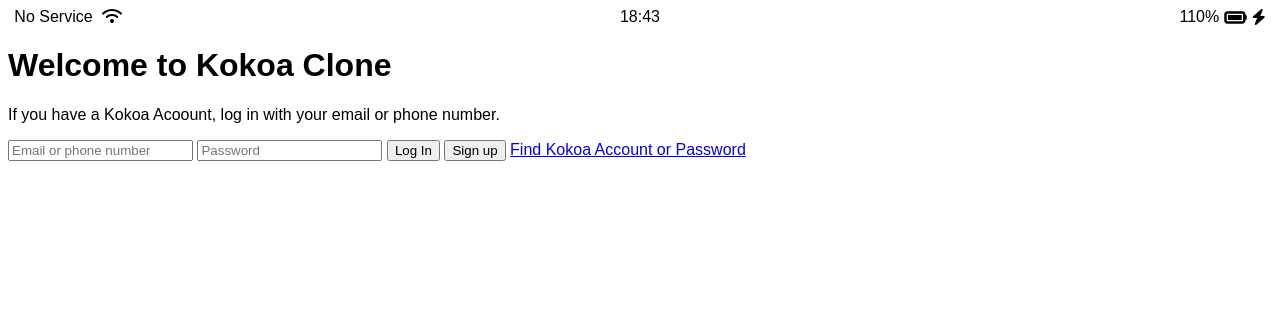
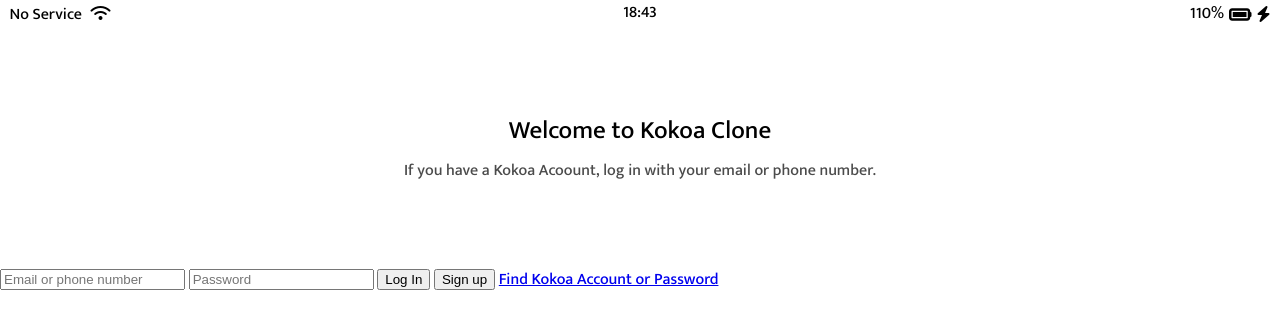
Before and after one commit to Iny96/kokoa-clone, a plain HTML site: page index.html in a window 1280 px wide. Drawn offline with Linux system fonts and the light colour scheme.

Commit message:
Add reset.css & separated status-bar.css

```diff
--- /dev/null
+++ b/css/reset.css
@@ -0,0 +1,48 @@
+/* http://meyerweb.com/eric/tools/css/reset/
+   v2.0 | 20110126
+   License: none (public domain)
+*/
+
+html, body, div, span, applet, object, iframe,
+h1, h2, h3, h4, h5, h6, p, blockquote, pre,
+a, abbr, acronym, address, big, cite, code,
+del, dfn, em, img, ins, kbd, q, s, samp,
+small, strike, strong, sub, sup, tt, var,
+b, u, i, center,
+dl, dt, dd, ol, ul, li,
+fieldset, form, label, legend,
+table, caption, tbody, tfoot, thead, tr, th, td,
+article, aside, canvas, details, embed,
+figure, figcaption, footer, header, hgroup,
+menu, nav, output, ruby, section, summary,
+time, mark, audio, video {
+	margin: 0;
+	padding: 0;
+	border: 0;
+	font-size: 100%;
+	font: inherit;
+	vertical-align: baseline;
+}
+/* HTML5 display-role reset for older browsers */
+article, aside, details, figcaption, figure,
+footer, header, hgroup, menu, nav, section {
+	display: block;
+}
+body {
+	line-height: 1;
+}
+ol, ul {
+	list-style: none;
+}
+blockquote, q {
+	quotes: none;
+}
+blockquote:before, blockquote:after,
+q:before, q:after {
+	content: '';
+	content: none;
+}
+table {
+	border-collapse: collapse;
+	border-spacing: 0;
+}
--- /dev/null
+++ b/css/status-bar.css
@@ -0,0 +1,26 @@
+
+.status-bar {
+    display: flex;
+    justify-content: center;
+    padding: 5px 3px;
+}
+
+.status-bar__column {
+    width: 33%;
+}
+.status-bar__column:nth-child(2) {
+    display: flex;
+    justify-content: center;
+}
+.status-bar__column:last-child {
+    display: flex;
+    justify-content: flex-end;
+    align-items: center;
+}
+.status-bar__column .fa-battery-full{
+    margin: 0px 5px;
+}
+
+.status-bar__column:first-child span {
+    margin-right: 5px;
+}
--- a/css/style.css
+++ b/css/style.css
@@ -1,28 +1,25 @@
-.status-bar {
-    display: flex;
-    justify-content: center;
-}
+@import url('https://fonts.googleapis.com/css2?family=Mukta:wght@500&display=swap');
+@import "reset.css";
+@import "status-bar.css";
 
-@import url('https://fonts.googleapis.com/css2?family=Mukta:wght@500&display=swap');
 body {
     font-family: 'Mukta', sans-serif;
 }
-.status-bar__column {
-    width: 33%;
-}
-.status-bar__column:nth-child(2) {
+
+.welcome-header {
+    margin: 90px 0px;
+    text-align: center;
     display: flex;
-    justify-content: center;
-}
-.status-bar__column:last-child {
-    display: flex;
-    justify-content: flex-end;
+    flex-direction: column;
     align-items: center;
 }
-.status-bar__column .fa-battery-full{
-    margin: 0px 5px;
+
+.welcome-header__title {
+    margin-bottom: 20px;
+    font-size: 25px;
 }
-
-.status-bar__column:first-child span {
-    margin-right: 5px;
+.welcome-header__text {
+    width: 60%;
+    opacity: 0.7;
+    margin-bottom: ;
 }
```
